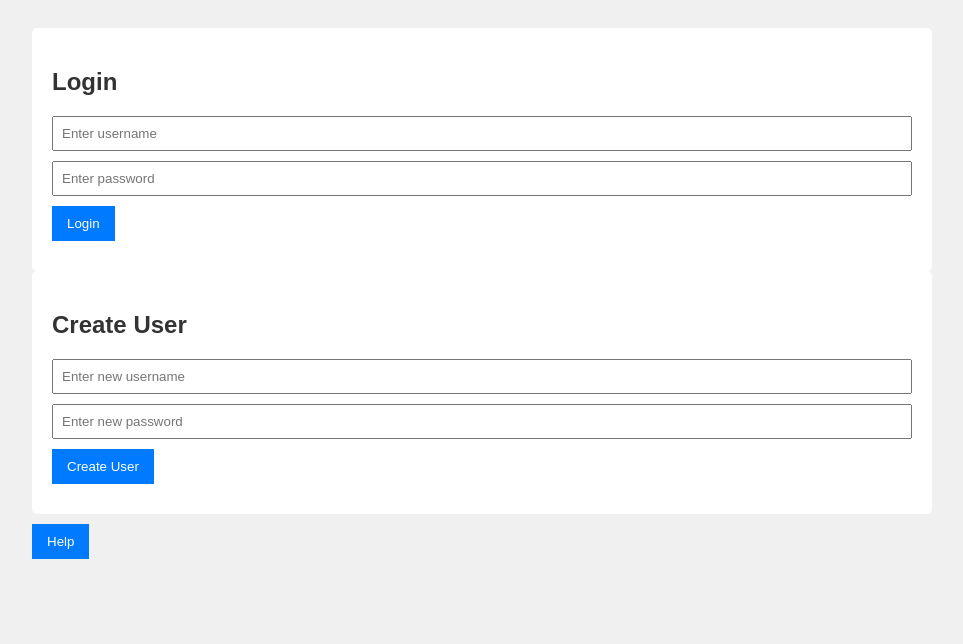
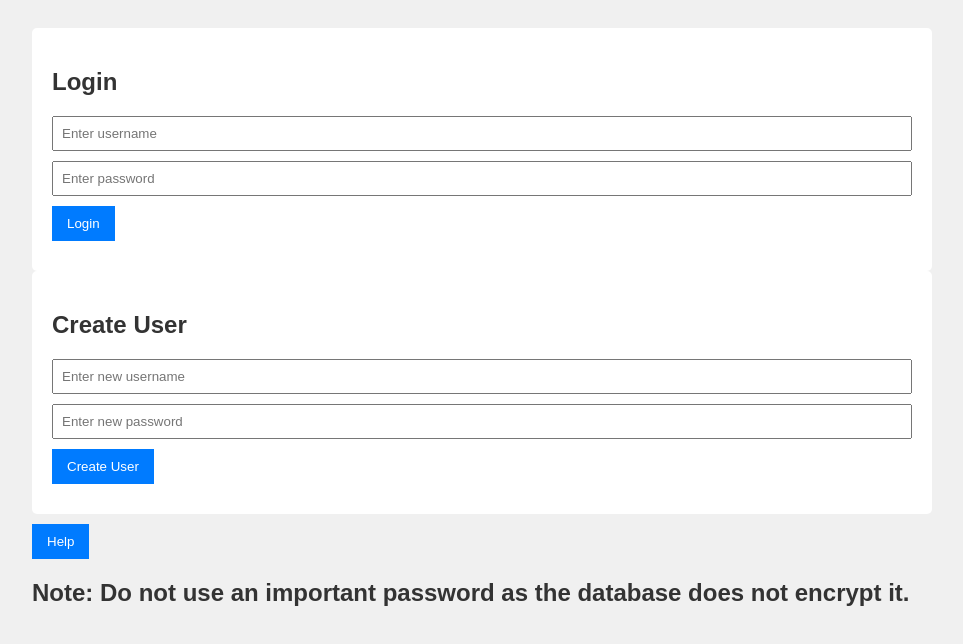
Before and after one commit to jasoncantor/Vercel_TESTcsc337_final_project, a website: page frontend/index.html in a window 1280 px wide. Shown: the whole page, without its empty margins (158-1121 px from the left). Drawn offline with Linux system fonts and the light colour scheme.

Commit message:
added comments a fixed a few things

```diff
--- a/backend/app.js
+++ b/backend/app.js
@@ -1,3 +1,8 @@
+/*
+Names: Connor O'Neill, Jace Sullivan, Jason Cantor
+The main route to connect the backend to the frontend
+Routes the information to our server
+*/
 const express = require('express');
 const mongoose = require('mongoose');
 const cors = require('cors');
--- a/backend/models/Budget.js
+++ b/backend/models/Budget.js
@@ -1,3 +1,8 @@
+/*
+Names: Connor O'Neill, Jace Sullivan, Jason Cantor
+Model for a given users budget
+Contains all of the fields that a user can input
+*/
 const mongoose = require('mongoose');
 
 const BudgetSchema = new mongoose.Schema({
--- a/backend/models/Equipment.js
+++ b/backend/models/Equipment.js
@@ -1,3 +1,8 @@
+/*
+Names: Connor O'Neill, Jace Sullivan, Jason Cantor
+Model for a given users equipment mangement
+Contains all of the fields that a user can input
+*/
 const mongoose = require('mongoose');
 
 const EquipmentSchema = new mongoose.Schema({
--- a/backend/models/Message.js
+++ b/backend/models/Message.js
@@ -1,3 +1,8 @@
+/*
+Names: Connor O'Neill, Jace Sullivan, Jason Cantor
+Model for a message to send
+Contains all of the fields that a user can input
+*/
 const mongoose = require('mongoose');
 
 const MessageSchema = new mongoose.Schema({
--- a/backend/models/SpecialTask.js
+++ b/backend/models/SpecialTask.js
@@ -1,3 +1,8 @@
+/*
+Names: Connor O'Neill, Jace Sullivan, Jason Cantor
+Model for the special tasks
+Contains all of the fields that a user can input
+*/
 const mongoose = require('mongoose');
 
 const SpecialTaskSchema = new mongoose.Schema({
--- a/backend/models/Task.js
+++ b/backend/models/Task.js
@@ -1,3 +1,8 @@
+/*
+Names: Connor O'Neill, Jace Sullivan, Jason Cantor
+Model for a task that the user can create
+Contains all of the fields that a user can input
+*/
 const mongoose = require('mongoose');
 
 const TaskSchema = new mongoose.Schema({
--- a/backend/models/User.js
+++ b/backend/models/User.js
@@ -1,3 +1,8 @@
+/*
+Names: Connor O'Neill, Jace Sullivan, Jason Cantor
+Model for the creation of a user
+Contains all of the fields that are required to make a user
+*/
 const mongoose = require('mongoose');
 
 const UserSchema = new mongoose.Schema({
--- a/backend/routes/budgets.js
+++ b/backend/routes/budgets.js
@@ -1,3 +1,8 @@
+/*
+Names: Connor O'Neill, Jace Sullivan, Jason Cantor
+Route to obtain a given users budget from the database
+Allow for obtaining, deleting, and creating a budget
+*/
 const express = require('express');
 const router = express.Router();
 const Budget = require('../models/Budget');
--- a/backend/routes/equipment.js
+++ b/backend/routes/equipment.js
@@ -1,3 +1,8 @@
+/*
+Names: Connor O'Neill, Jace Sullivan, Jason Cantor
+Route to obtain a given users equipment from the database
+Allow for obtaining, deleting, and creating an equipment list
+*/
 const express = require('express');
 const router = express.Router();
 const Equipment = require('../models/Equipment');
--- a/backend/routes/messages.js
+++ b/backend/routes/messages.js
@@ -1,3 +1,8 @@
+/*
+Names: Connor O'Neill, Jace Sullivan, Jason Cantor
+Route to obtain a given users messages from the database
+Allow for sending, recieving, and deleting messages
+*/
 const express = require('express');
 const router = express.Router();
 const Message = require('../models/Message');
--- a/backend/routes/specialTasks.js
+++ b/backend/routes/specialTasks.js
@@ -1,3 +1,8 @@
+/*
+Names: Connor O'Neill, Jace Sullivan, Jason Cantor
+Route to obtain a given users special tasks from the database
+Allow for obtaining, deleting, and creating special tasks
+*/
 const express = require('express');
 const router = express.Router();
 const SpecialTask = require('../models/SpecialTask');
--- a/backend/routes/tasks.js
+++ b/backend/routes/tasks.js
@@ -1,3 +1,8 @@
+/*
+Names: Connor O'Neill, Jace Sullivan, Jason Cantor
+Route to obtain a given users task list from the database
+Allow for obtaining, deleting, creating, and editing the tasks
+*/
 const express = require('express');
 const router = express.Router();
 const Task = require('../models/Task');
--- a/backend/routes/users.js
+++ b/backend/routes/users.js
@@ -1,3 +1,8 @@
+/*
+Names: Connor O'Neill, Jace Sullivan, Jason Cantor
+Route to obtain a given users information from the database
+Allow for creating and logging in as a user.
+*/
 const express = require('express');
 const router = express.Router();
 const User = require('../models/User');
--- a/frontend/css/style.css
+++ b/frontend/css/style.css
@@ -1,3 +1,9 @@
+/*
+Names: Connor O'Neill, Jace Sullivan, Jason Cantor
+Creates the design for the website to make it easily readable
+Creates even spacing for the elements and uses basic colors to seem professional
+Allows for the user to identify when they are hovering on a button.
+*/
 body {
   font-family: Arial, sans-serif;
   background-color: #f0f0f0;
--- a/frontend/index.html
+++ b/frontend/index.html
@@ -1,8 +1,16 @@
+<!--
+Names: Connor O'Neill, Jace Sullivan, Jason Cantor
+Writes the main html for the course management page
+Has the ability to enter a username and a password
+Creates buttons to sumbit information and tables to display it
+Divides the sections into different tabs on the webpage
+Allows for ease of use for the user
+-->
 <!DOCTYPE html>
 <html lang="en">
 <head>
   <meta charset="UTF-8" />
-  <title>Golf Course Management System</title>
+  <title>Golf Course Maintence Management</title>
   <link rel="stylesheet" href="css/style.css" />
 </head>
 <body>
@@ -21,6 +29,7 @@
         <button id="createUserBtn">Create User</button>
       </div>
       <button id="helpBtn" onclick="window.location.href='help.html'">Help</button>
+      <h2>Note: Do not use an important password as the database does not encrypt it.</h2>
     </div>
     <div id="dashboard" class="screen">
       <h2>Welcome, <span id="usernameDisplay"></span></h2>
--- a/frontend/js/main.js
+++ b/frontend/js/main.js
@@ -1,6 +1,13 @@
+/*
+Names: Connor O'Neill, Jace Sullivan, Jason Cantor
+The main javscript for the front end of the server
+Gets the various elements and updates the webpage accordingly
+Handles creating elements, users, logging out, the help page
+*/
 document.addEventListener('DOMContentLoaded', () => {
-  let username = null; // Store the logged-in username
+  let username = null;
 
+  //DOM elements
   const loginScreen = document.getElementById('login-screen');
   const dashboard = document.getElementById('dashboard');
   const usernameDisplay = document.getElementById('usernameDisplay');
@@ -19,6 +26,7 @@ document.addEventListener('DOMContentLoaded', () => {
   const createUserBtn = document.getElementById('createUserBtn');
   createUserBtn.addEventListener('click', handleCreateUser);
 
+  //logs in a user by sending the information to the backend
   async function handleLogin() {
     const usernameInput = document.getElementById('username');
     const passwordInput = document.getElementById('password');
@@ -51,6 +59,7 @@ document.addEventListener('DOMContentLoaded', () => {
     }
   }
 
+  //creates a user by verifying the information and storing it in the backend
   async function handleCreateUser() {
     const newUsernameInput = document.getElementById('newUsername');
     const newPasswordInput = document.getElementById('newPassword');
@@ -81,6 +90,7 @@ document.addEventListener('DOMContentLoaded', () => {
     }
   }
 
+  //logs a user out of their account
   async function handleLogout() {
     try {
       const response = await fetch('https://cantor-oneill-sullivan-csc337-final.vercel.app/api/logout', {
@@ -98,6 +108,7 @@ document.addEventListener('DOMContentLoaded', () => {
     }
   }
 
+  //handles when a tab of the webpage is selected
   function handleNavigation(event) {
     const target = event.target.getAttribute('data-target');
     showSection(target);
@@ -126,6 +137,7 @@ document.addEventListener('DOMContentLoaded', () => {
     }
   }
 
+  //displays the desired screen that the user selects
   function showScreen(screenId) {
     const screens = document.querySelectorAll('.screen');
     screens.forEach((screen) => {
@@ -134,6 +146,7 @@ document.addEventListener('DOMContentLoaded', () => {
     document.getElementById(screenId).classList.add('active');
   }
 
+  //displays the desired tab that the user selects
   function showSection(sectionId) {
     contentSections.forEach((section) => {
       section.style.display = 'none';
@@ -217,12 +230,13 @@ document.addEventListener('DOMContentLoaded', () => {
       console.error(error);
       tasksTbody.innerHTML = '<tr><td colspan="5">An error occurred while loading tasks.</td></tr>';
     }
-
+    //button to create a task
     const createTaskBtn = document.getElementById('createTaskBtn');
     createTaskBtn.removeEventListener('click', createTask);
     createTaskBtn.addEventListener('click', createTask);
   }
 
+  //creates a task with the given information
   async function createTask() {
     const activity = document.getElementById('activity').value;
     const area = document.getElementById('area').value;
@@ -255,6 +269,7 @@ document.addEventListener('DOMContentLoaded', () => {
     }
   }
 
+  //marks a task as completed
   async function completeTask(event) {
     const taskId = event.target.getAttribute('data-id');
 
@@ -274,7 +289,7 @@ document.addEventListener('DOMContentLoaded', () => {
     }
   }
 
-  // Delete Task Function
+  // deletes a given task
   async function deleteTask(event) {
     const taskId = event.target.getAttribute('data-id');
 
@@ -298,7 +313,7 @@ document.addEventListener('DOMContentLoaded', () => {
     }
   }
 
-  // Edit Task Function
+  // edits the information for a task
   async function editTask(event) {
     const taskId = event.target.getAttribute('data-id');
     const newActivity = prompt('Enter new activity:');
@@ -366,7 +381,7 @@ document.addEventListener('DOMContentLoaded', () => {
         dateCell.textContent = new Date(task.applicationDate).toLocaleDateString();
         row.appendChild(dateCell);
 
-        // Action (Delete Button)
+        // Delete Button
         const actionCell = document.createElement('td');
 
         const deleteBtn = document.createElement('button');
@@ -390,6 +405,7 @@ document.addEventListener('DOMContentLoaded', () => {
     createSpecialTaskBtn.addEventListener('click', createSpecialTask);
   }
 
+  //function to create a special task
   async function createSpecialTask() {
     const name = document.getElementById('specialName').value;
     const targetArea = document.getElementById('specialArea').value;
@@ -419,7 +435,7 @@ document.addEventListener('DOMContentLoaded', () => {
     }
   }
 
-  // Delete Special Task Function
+  // function to delete a special task
   async function deleteSpecialTask(event) {
     const taskId = event.target.getAttribute('data-id');
 
@@ -497,6 +513,7 @@ document.addEventListener('DOMContentLoaded', () => {
     addBudgetBtn.addEventListener('click', addBudget);
   }
 
+  //function to add an element to the budget
   async function addBudget() {
     const category = document.getElementById('budgetCategory').value;
     const amount = document.getElementById('budgetAmount').value;
@@ -524,6 +541,7 @@ document.addEventListener('DOMContentLoaded', () => {
     }
   }
 
+  //function to delete an element from the budget
   async function deleteBudget(event) {
     const budgetId = event.target.getAttribute('data-id');
 
@@ -547,6 +565,7 @@ document.addEventListener('DOMContentLoaded', () => {
     }
   }
 
+  // Equipment Tracker Functions
   async function loadEquipmentTracker() {
     const equipmentTbody = document.getElementById('equipment-tbody');
     equipmentTbody.innerHTML = '<tr><td colspan="5">Loading equipment data...</td></tr>';
@@ -603,6 +622,7 @@ document.addEventListener('DOMContentLoaded', () => {
     addEquipmentBtn.addEventListener('click', addEquipment);
   }
 
+  //function to add a piece of equipment
   async function addEquipment() {
     const name = document.getElementById('equipmentName').value;
     const status = document.getElementById('equipmentStatus').value;
@@ -634,6 +654,7 @@ document.addEventListener('DOMContentLoaded', () => {
     }
   }
 
+  //function to delete a piece of equipment
   async function deleteEquipment(event) {
     const equipmentId = event.target.getAttribute('data-id');
 
@@ -708,6 +729,7 @@ document.addEventListener('DOMContentLoaded', () => {
     sendMessageBtn.addEventListener('click', sendMessage);
   }
 
+  //function to send a message
   async function sendMessage() {
     const receiver = document.getElementById('messageReceiver').value;
     const content = document.getElementById('messageContent').value;
@@ -735,6 +757,7 @@ document.addEventListener('DOMContentLoaded', () => {
     }
   }
 
+  //function to delete a message
   async function deleteMessage(event) {
     const messageId = event.target.getAttribute('data-id');
 
```
Also changed, not shown: frontend/help.html (+9 -2 lines).
